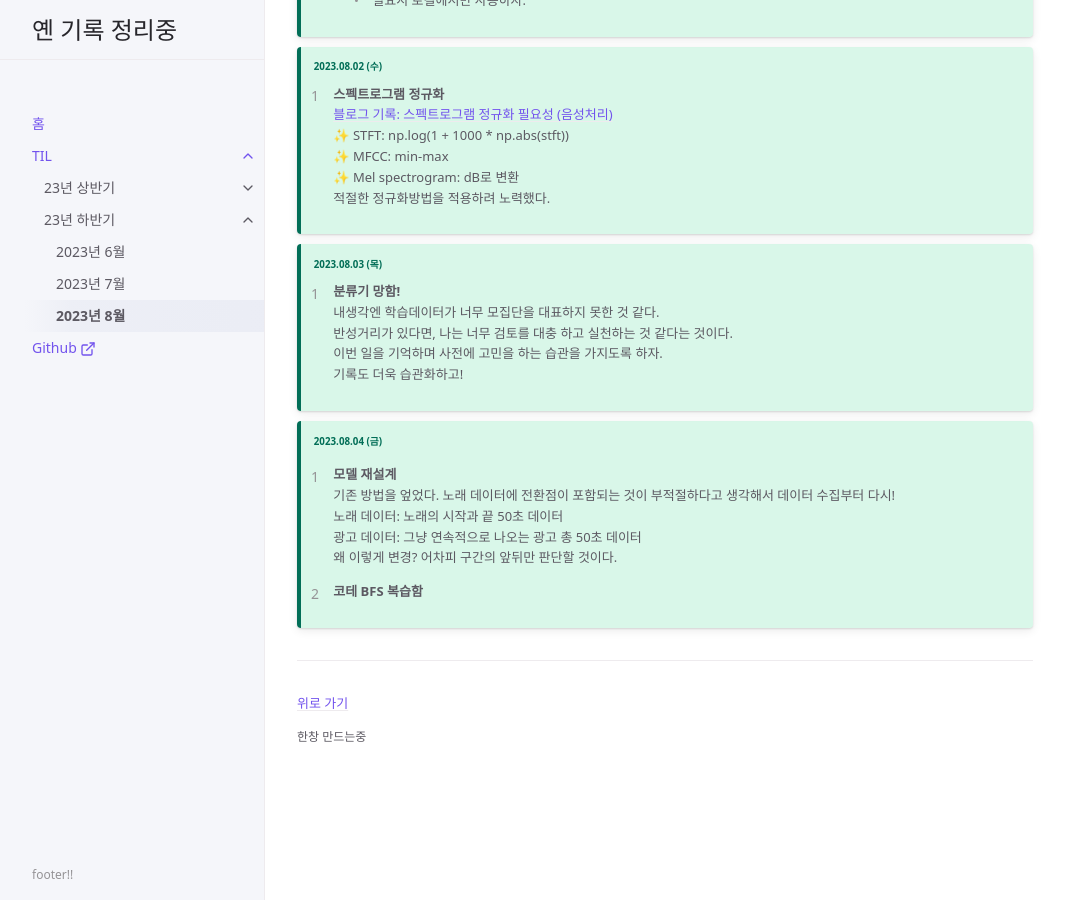
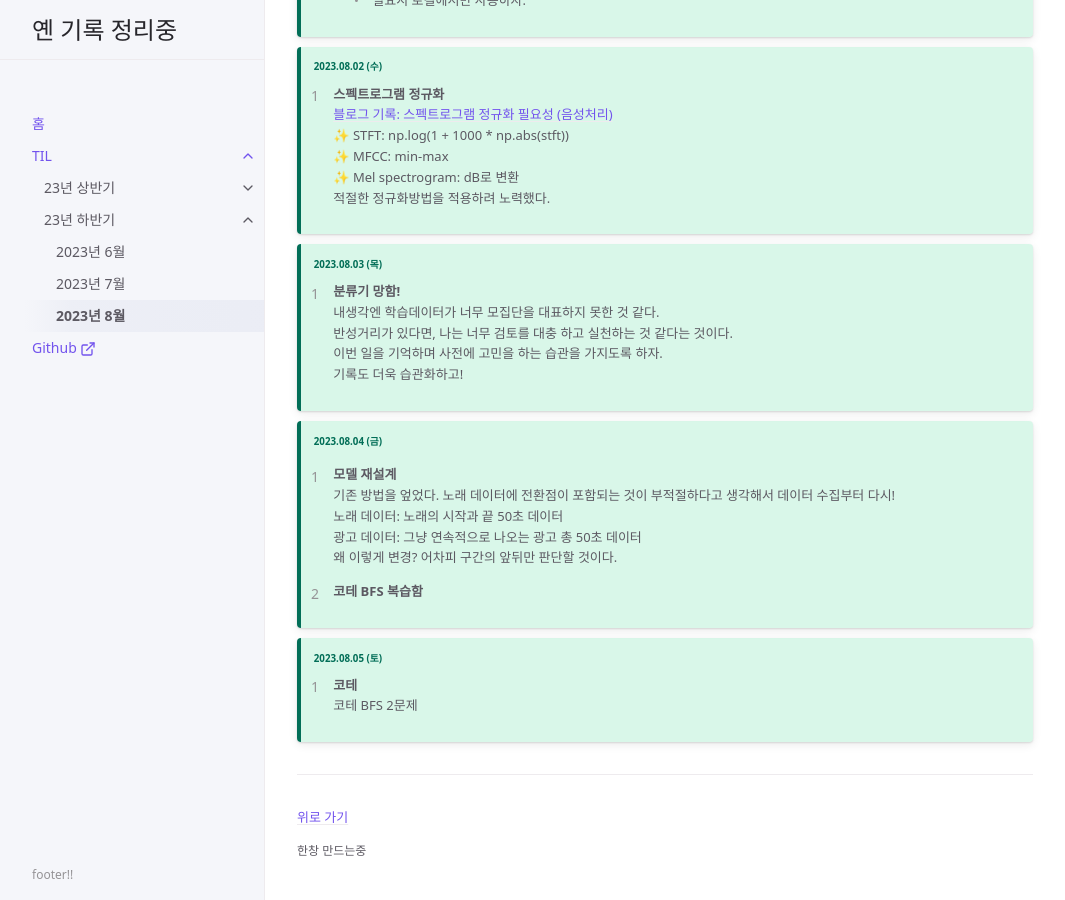
Before and after one commit to yyeennyy/yyeennyy.github.io, a Jekyll site: the page built from docs/TIL/23년 하반기/month08.md, in a window 1280 px wide and 900 px high, scrolled down 547 px. Shown: the whole window, without its empty margins (107-1172 px from the left). Built offline with Jekyll 4.4.1, drawn with Linux system fonts in a browser that asks for light colours.

Commit message:
TIL 0805

```diff
--- a/docs/TIL/23년 하반기/month08.md
+++ b/docs/TIL/23년 하반기/month08.md
@@ -64,3 +64,12 @@ nav_order: 3
 >
 > 2. **코테 BFS 복습함**<br>
 >
+
+
+
+{: .new-title }
+> 2023.08.05 (토)
+>
+> 1. **코테**<br>
+> 코테 BFS 2문제
+>
```
